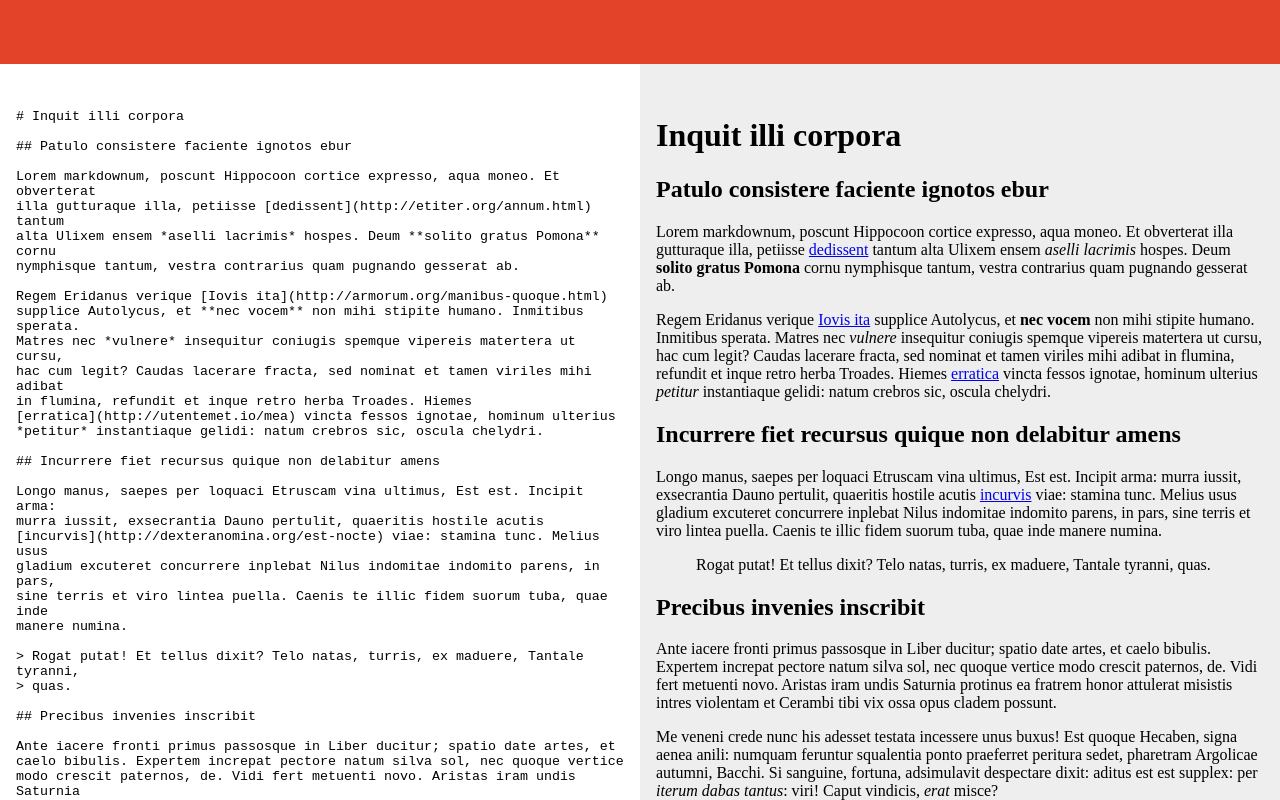
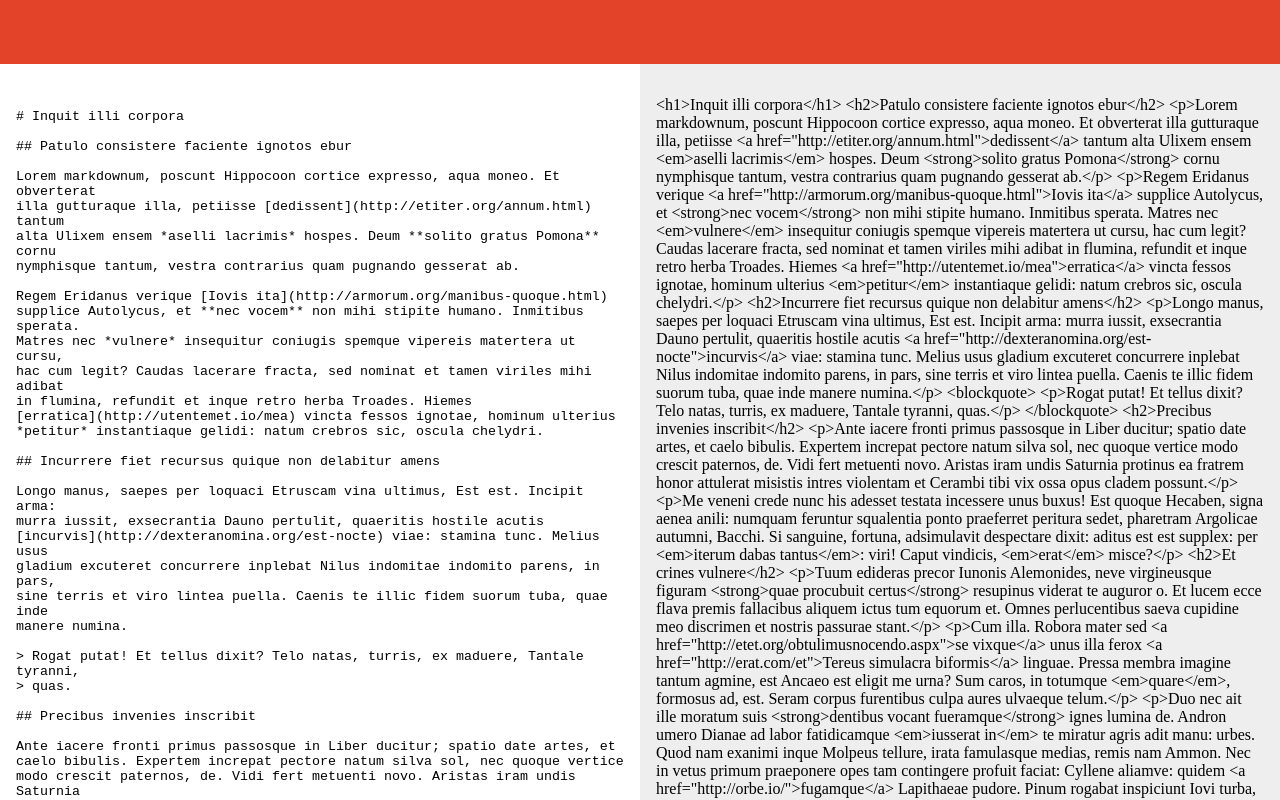
Before and after one commit to soulchainer/react-markdown-previewer, a React app: page / in a window 1280 px wide. Built offline with nearby package versions, Linux system fonts and the light colour scheme; the HTML template or start-up script is replaced by a standard one.

Commit message:
Clear airbnb warning about dangerouslySetInnerHTML

```diff
--- a/src/components/markdown_preview/markdown_preview.jsx
+++ b/src/components/markdown_preview/markdown_preview.jsx
@@ -47,14 +47,16 @@ class MarkdownPreview extends MarkdownScrollbox {
     const processedMarkdown = md.render(this.props.markdown);
 
     // const html = { __html: htmlElement.innerHTML };
-    const html = { __html: processedMarkdown };
+    // const html = { __html: processedMarkdown };
     return (
       <div
         className="MarkdownPreview"
-        dangerouslySetInnerHTML={html}
+        // dangerouslySetInnerHTML={html}
         onMouseEnter={() => this.props.onMouseEnter()}
         onScroll={event => this.props.onScrollChange(event.target)}
-      />
+      >
+        {processedMarkdown}
+      </div>
     );
   }
 }
```
